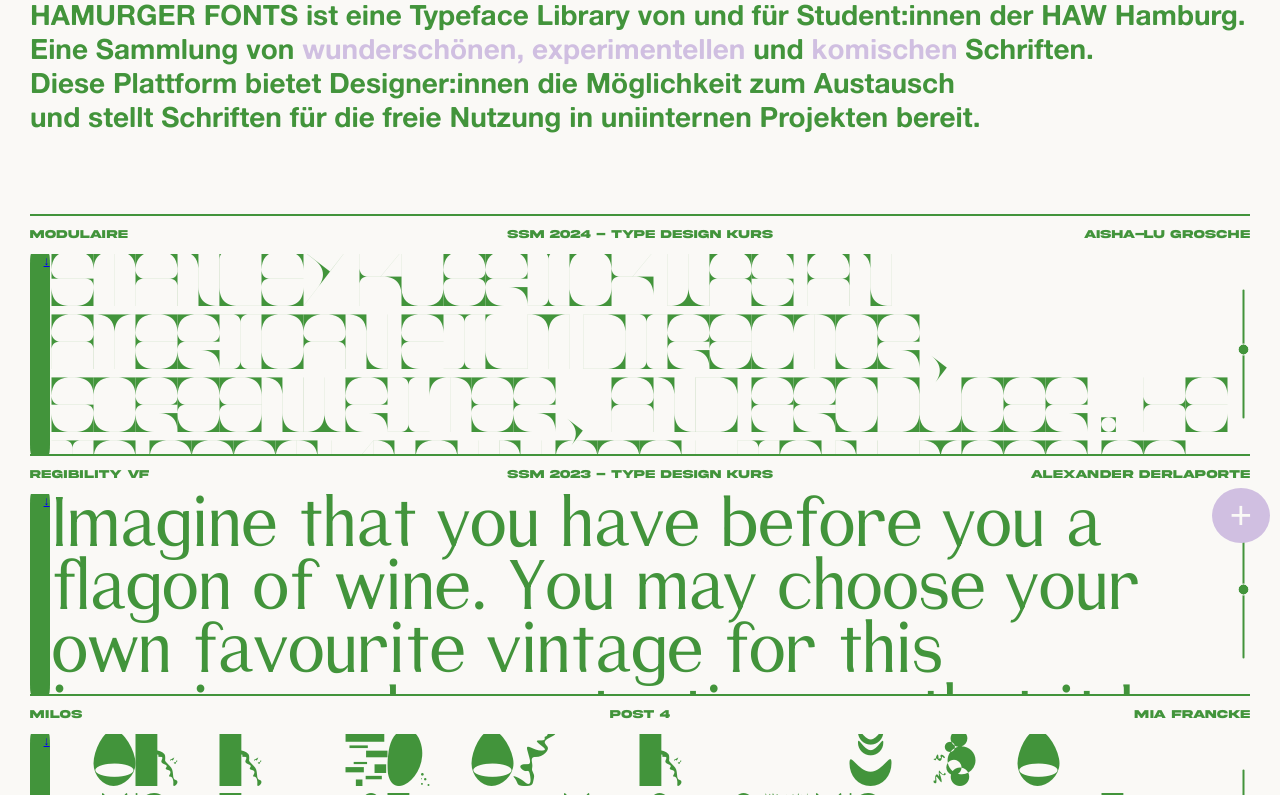
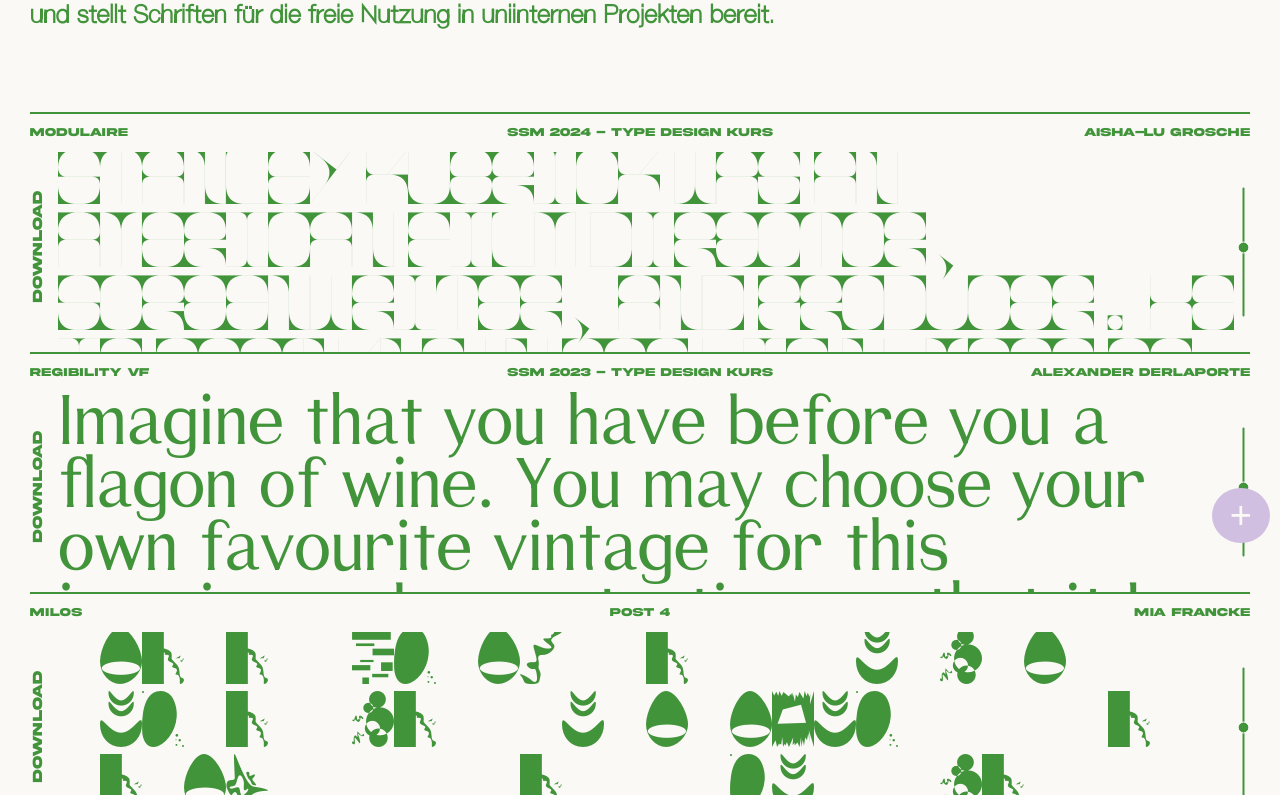
Before and after one commit to deladose/deladose.github.io, a plain HTML site: page index.html in a window 1280 px wide. Shown: the part 247-1042 px from the top of the page. Drawn offline with Linux system fonts and the light colour scheme.

Commit message:
random title fonts

```diff
--- a/assets/styles/styles.css
+++ b/assets/styles/styles.css
@@ -76,7 +76,7 @@ padding-bottom: 0px;
   padding-top: 0px;
   padding-bottom: 0px;
 }
-
+#42943B
 .content{
 
   margin: 0px;
@@ -164,18 +164,33 @@ h2{
   z-index: 1000;
 }
 
-.downloadbutton1 {
-  width: 20px;
-  height:100%;
-  background-color:#42943B;
-  color: #FAF9F6;
-  border-radius: 5%;
-
-  text-decoration: none;
 
 
+.downloadbutton1 {
+  font-family: "Akira";
+  font-size: 14px;
+  margin-right: 10px;
+  margin-top: -10px;
+  padding-top: 0px;
+  padding-bottom: 0px;
+  padding-right: 0px;
+  padding-left: 0px;
+  background-color: none;
+  color: #42943B;
+  border: none;
+  border-radius: 0%;
+  cursor: pointer;
+  z-index: 1000;
+  writing-mode: vertical-rl;
+  text-orientation: mixed;
+  transform: rotate(-180deg);
 }
 
+.downloadbutton1 a {
+  color: inherit;
+  text-decoration: none;
+  display: inline-block;
+}
 
 .divider{
   width:100%;
--- a/index.html
+++ b/index.html
@@ -19,11 +19,11 @@
 <body>
     <header>
         <div class="überschrift">
-        <h1 class="letters">Ha<span>m</span>burger Fonts</h1>
+            <h1 class="letters" id="dynamicHeadline">Ha<span>m</span>burger Fonts</h1>
         </div>
     </header>
     <main>
-        <h2 class="descblue">HAMURGER FONTS ist eine Typeface Library von und für Student:innen der HAW Hamburg.<br>Eine Sammlung von <span>wunderschönen, experimentellen</span> und <span>komischen</span> Schriften.<br>Diese Plattform bietet Designer:innen die Möglichkeit zum Austausch<br>und stellt Schriften für die freie Nutzung in uniinternen Projekten bereit.</h2>
+        <h2 class="descblue" id="dynamicText">HAMBURGER FONTS ist eine Typeface Library von und für Student:innen der HAW Hamburg.<br>Eine Sammlung von <span>wunderschönen, experimentellen</span> und <span>komischen</span> Schriften.<br>Diese Plattform bietet Designer:innen die Möglichkeit zum Austausch<br>und stellt Schriften für die freie Nutzung in uniinternen Projekten bereit.</h2>
         <div>
         <div>  </div>
 
@@ -54,7 +54,7 @@
 
     <div class="textfeld">
         <div class="downloadbutton1">
-            <a href="/assets/fonts/Modulaire.woff" download>↓</a>
+            <a href="/assets/fonts/Modulaire.woff" download>DOWNLOAD</a>
         </div>
         <textarea
             class="textarea"
@@ -81,7 +81,7 @@
 
     <div class="textfeld">
         <div class="downloadbutton1">
-            <a href="/assets/fonts/RegibilityVF.woff2" download>↓</a>
+            <a href="/assets/fonts/RegibilityVF.woff2" download>DOWNLOAD</a>
         </div>
         <textarea
             class="textarea"
@@ -108,7 +108,7 @@
 
     <div class="textfeld">
         <div class="downloadbutton1">
-            <a href="/assets/fonts/Milos.woff" download>↓</a>
+            <a href="/assets/fonts/Milos.woff" download>DOWNLOAD</a>
         </div>
         <textarea
             class="textarea"
@@ -135,7 +135,7 @@
 
     <div class="textfeld">
         <div class="downloadbutton1">
-            <a href="/assets/fonts/überwolken.woff2" download>↓</a>
+            <a href="/assets/fonts/überwolken.woff2" download>DOWNLOAD</a>
         </div>
         <textarea
             class="textarea"
@@ -162,7 +162,7 @@
 
     <div class="textfeld">
         <div class="downloadbutton1">
-            <a href="/assets/fonts/DataVisualizer-Regular.ttf" download>↓</a>
+            <a href="/assets/fonts/DataVisualizer-Regular.ttf" download>DOWNLOAD</a>
         </div>
         <textarea
             class="textarea"
@@ -189,7 +189,7 @@
 
     <div class="textfeld">
         <div class="downloadbutton1">
-            <a href="/assets/fonts/1234567-Regular.otf" download>↓</a>
+            <a href="/assets/fonts/1234567-Regular.otf" download>DOWNLOAD</a>
         </div>
         <textarea
             class="textarea"
@@ -216,7 +216,7 @@
 
     <div class="textfeld">
         <div class="downloadbutton1">
-            <a href="/assets/fonts/HelveticaSingleLine-Regular.otf" download>↓</a>
+            <a href="/assets/fonts/HelveticaSingleLine-Regular.otf" download>DOWNLOAD</a>
         </div>
         <textarea
             class="textarea"
@@ -231,7 +231,7 @@
 </main>
 
 </body>
--->
+
 
 
 
@@ -355,8 +355,39 @@ document.getElementById('sendEmailButton').addEventListener('click', function ()
     window.location.href = mailtoLink;
 });
 </script>
+<script>
+document.addEventListener('DOMContentLoaded', () => {
+    // Dynamisch generierte Liste von Schriftarten aus Jekyll
+    const fonts = [
 
- </div>
+            "Modulaire",
+
+            "Regibility VF",
+
+            "Milos",
+
+            "überwolken",
+
+            "DataVisualizer",
+
+            "1234567",
+
+            "Helvetica-SingleLine"
+
+    ];
+
+    // Funktion, um eine zufällige Schriftart auszuwählen
+    const getRandomFont = () => fonts[Math.floor(Math.random() * fonts.length)];
+
+    // Zufällige Schriftart für die Überschrift
+    const headline = document.getElementById('dynamicHeadline');
+    headline.style.fontFamily = getRandomFont();
+
+    // Zufällige Schriftart für den Beschreibungstext
+    const text = document.getElementById('dynamicText');
+    text.style.fontFamily = getRandomFont();
+});
+</script> </div>
 
     </div>
     </main>
```
Also changed, not shown: 2 other files.
